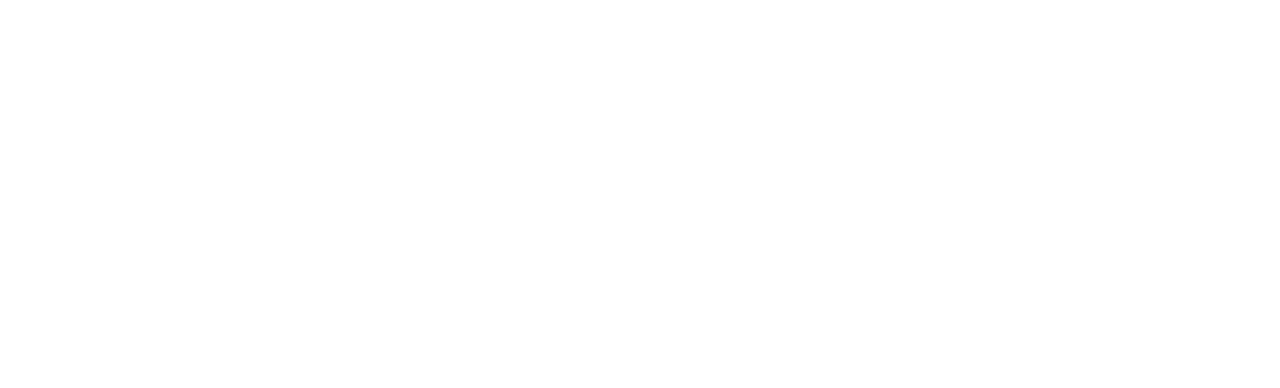
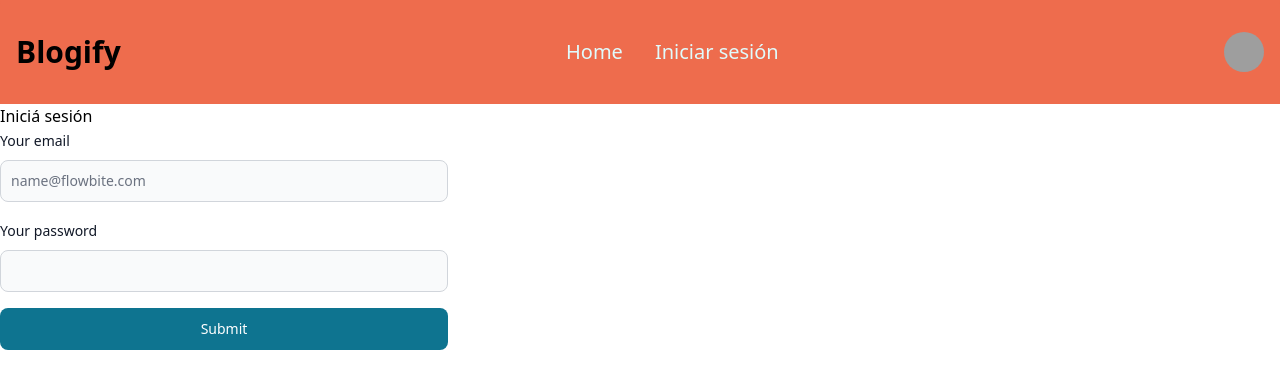
Before and after one commit to camilaAvinon/segundo-parcial-aplicaciones-hibridas, a React (Vite) app in the folder frontend/: page /login in a window 1280 px wide. Shown: the top 388 px of the page. Built offline with nearby package versions, Linux system fonts and the light colour scheme; grey boxes are pictures that could not be loaded.

Commit message:
Login view lista (pero fea)

```diff
--- a/frontend/src/components/Login_form.jsx
+++ b/frontend/src/components/Login_form.jsx
@@ -3,6 +3,7 @@
 
 const Login_form = () => {
   return (
+
     <form className="flex max-w-md flex-col gap-4">
     <div>
       <div className="mb-2 block">
--- a/frontend/src/main.jsx
+++ b/frontend/src/main.jsx
@@ -13,7 +13,7 @@
   },
   {
     path: "/login",
-    element: <View_login/>,
+    element: <View_login />,
   }
 ]);
 
--- a/frontend/src/views/View_login.jsx
+++ b/frontend/src/views/View_login.jsx
@@ -1,11 +1,17 @@
 import React from "react"
-import { Login_form } from "../components"
+import { Login_form, Nav } from "../components"
+import styles from "../style"
 
 const View_login = () => {
-    <>
-    <h1>Iniciá sesión</h1>
-    <Login_form/>
-    </>
+    return (
+        <div className={`w-full overflow-hidden`}>
+            <div className={` bg-primary ${styles.boxWidth}`}>
+                <Nav/>
+            </div>
+            <h1>Iniciá sesión</h1>
+            <Login_form/>
+        </div>
+    )
 }
 
 export default View_login
```
